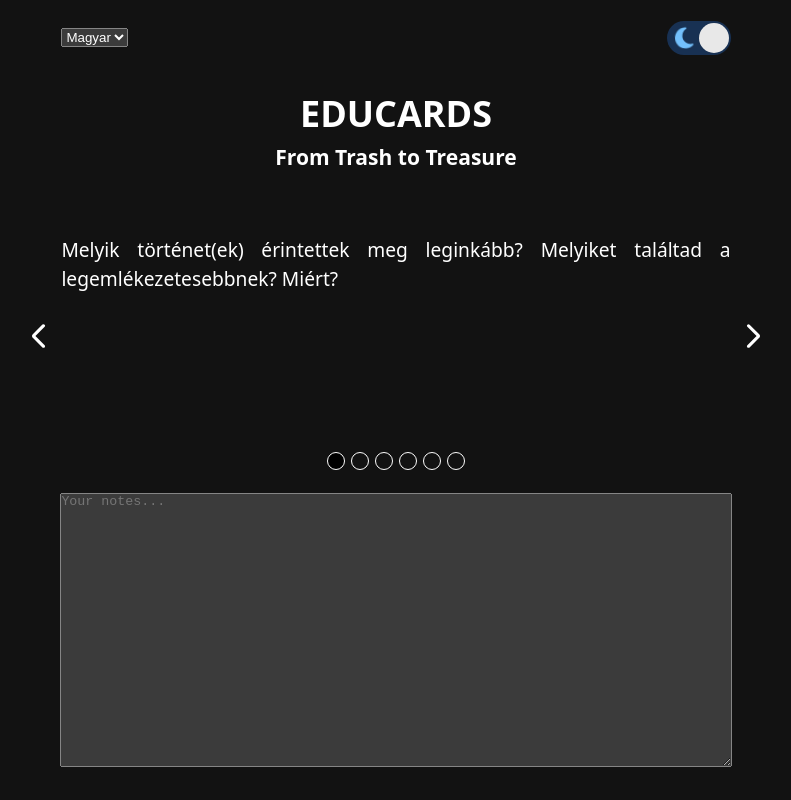
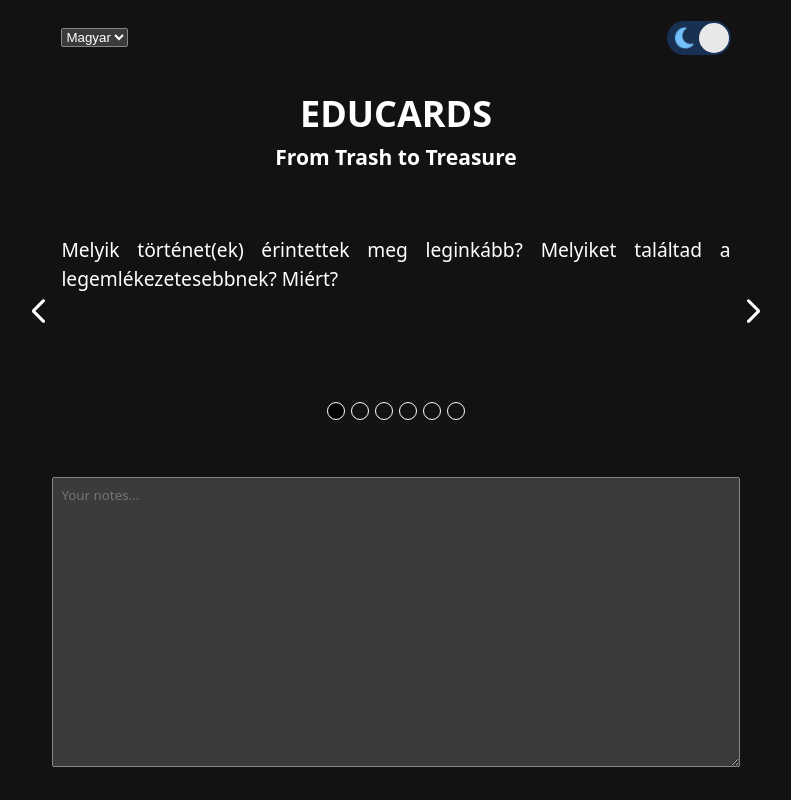
Before and after one commit to dallosmpg/educard-swiper-mobile, a React (Vite) app: page / in a window 1280 px wide. Shown: the whole page, without its empty margins (244-1035 px from the left). Built offline with nearby package versions, Linux system fonts and the light colour scheme.

Commit message:
Added local storage support for notes

```diff
--- a/src/App.css
+++ b/src/App.css
@@ -19,7 +19,7 @@ main > div:first-of-type {
   padding-bottom: 4rem;
 }
 main .card-wrapper {
-  height: 200px;
+  height: 150px;
   position: relative;
   padding-bottom: 1rem;
 }
@@ -38,7 +38,7 @@ main p {
   display: inline-block;
   overflow-x: scroll;
   max-width: 100%;
-  height: 200px;
+  height: 150px;
   text-align: center;
   font-size: 1.2rem;
   text-align: justify;
@@ -48,6 +48,8 @@ main textarea {
   bottom: 0;
   width: 100%;
   height: 40%;
+  padding: .5rem;
+  font-family: system-ui, -apple-system, BlinkMacSystemFont, 'Segoe UI', Roboto, Oxygen, Ubuntu, Cantarell, 'Open Sans', 'Helvetica Neue', sans-serif;
 }
 .questionCountCircle {
   width: 16px;
--- a/src/App.tsx
+++ b/src/App.tsx
@@ -1,13 +1,27 @@
 import './App.css'
 import hunQuestions from './assets/questions/hun.json';
 import engQuestions from './assets/questions/eng.json';
-import { useState } from 'react';
+import { useState, useEffect } from 'react';
 
 function App() {
   const [language, setLanguage] = useState('hun');
   const [isDark, setIsDark] = useState(false);
   const [questionNumber, setQuestionNumber] = useState(0);
+  const [notes, setNotes] = useState('');
   const questions = language === 'hun' ? hunQuestions.questions : engQuestions.questions;
+
+  useEffect(() => {
+    localStorage.setItem('notes', notes);
+  }, [notes]);
+
+  useEffect(() => {
+    const notes = localStorage.getItem('notes');
+    if (notes && typeof notes === 'string') {
+      setNotes(notes);
+    } else {
+      return;
+    }
+  }, [])
 
   const changeTheme = () => {
     setIsDark(isDark => !isDark);
@@ -69,7 +83,7 @@ function App() {
           <svg className='right' onClick={increaseQuestionNumber} style={{transform: 'rotate(180deg)'}} xmlns="http://www.w3.org/2000/svg" width="150" height="150" viewBox="0 0 24 24"><path fill="currentColor" d="m3.55 12l7.35 7.35q.375.375.363.875t-.388.875q-.375.375-.875.375t-.875-.375l-7.7-7.675q-.3-.3-.45-.675T.825 12q0-.375.15-.75t.45-.675l7.7-7.7q.375-.375.888-.363t.887.388q.375.375.375.875t-.375.875L3.55 12Z"/></svg>
       </div>
         <div className='flex-center' style={{gap: '6px'}}>{questionCountCircles}</div>
-      <textarea placeholder='Your notes...' name="notes" id="notes"></textarea>
+      <textarea value={notes} onInput={(e) => setNotes(e.currentTarget.value)} placeholder='Your notes...' name="notes" id="notes"></textarea>
     </main>
     <footer>
 
```
